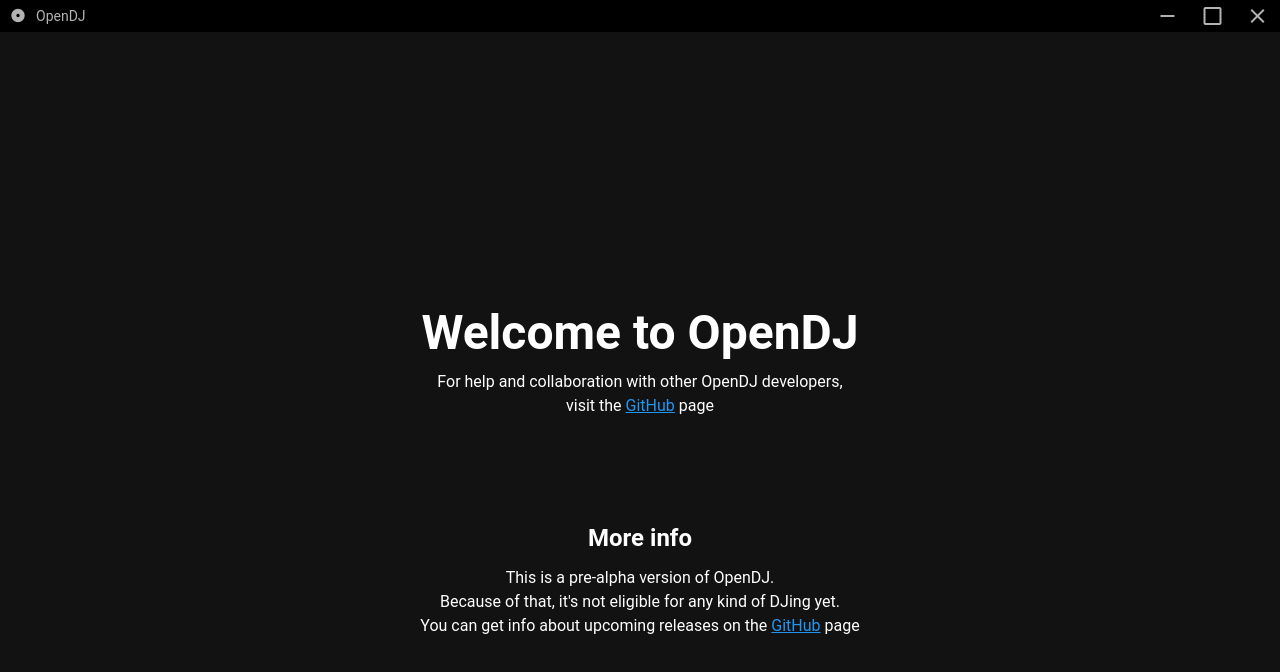
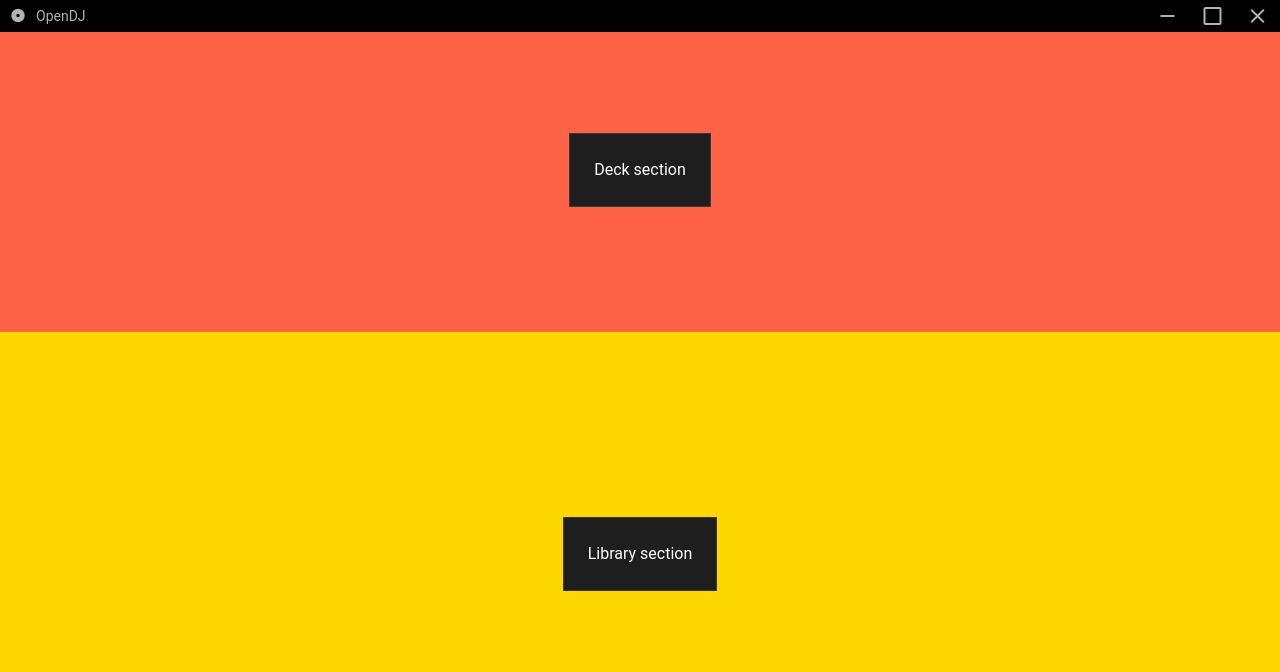
Before and after one commit to petrovicz/OpenDJ, a Vue app: page /#/ in a window 1280 px wide. Shown: the top 672 px of the page. Built offline with nearby package versions, Linux system fonts and the light colour scheme; a small style sheet from the web is missing.

Commit message:
Initial layout

```diff
--- a/src/background.ts
+++ b/src/background.ts
@@ -22,8 +22,10 @@
 function createWindow() {
 	// Create the browser window.
 	win = new BrowserWindow({
-		width: 800,
-		height: 600,
+		width: 1024,
+		height: 768,
+		minWidth: 1024,
+		minHeight: 768,
 		webPreferences: {
 			nodeIntegration: true
 		},
--- /dev/null
+++ b/src/components/DeckSection.vue
@@ -0,0 +1,24 @@
+<template>
+	<div id="deckSection">
+		<v-row align="center" justify="center" style="height: 100%">
+			<v-card class="pa-6" outlined tile>
+				Deck section
+			</v-card>
+		</v-row>
+	</div>
+</template>
+
+<script lang="ts">
+import Vue from 'vue';
+
+export default Vue.extend({
+	data: () => ({})
+});
+</script>
+
+<style>
+#deckSection {
+	background: tomato;
+	height: 300px;
+}
+</style>
--- a/src/components/HelloWorld.vue
+++ /dev/null
@@ -1,63 +0,0 @@
-<template>
-	<v-container>
-		<v-layout text-center wrap>
-			<v-flex xs12>
-				<v-img
-					:src="require('../assets/vinyl.png')"
-					class="my-3"
-					contain
-					height="200"
-				></v-img>
-			</v-flex>
-
-			<v-flex xs12 class="ma-10">
-				<h1 class="display-2 font-weight-bold mb-3">
-					Welcome to OpenDJ
-				</h1>
-				<p class="subheading font-weight-regular">
-					For help and collaboration with other OpenDJ developers,
-					<br />
-					visit the
-					<a
-						href="https://github.com/petrovicz/OpenDJ"
-						target="_blank"
-					>
-						GitHub</a
-					>
-					page
-				</p>
-			</v-flex>
-
-			<v-flex xs12>
-				<div class="my-12"></div>
-			</v-flex>
-
-			<v-flex xs12>
-				<h2 class="headline font-weight-bold mb-3">More info</h2>
-				<p class="subheading font-weight-regular">
-					This is a pre-alpha version of OpenDJ.
-					<br />
-					Because of that, it's not eligible for any kind of DJing
-					yet.
-					<br />
-					You can get info about upcoming releases on the
-					<a
-						href="https://github.com/petrovicz/OpenDJ"
-						target="_blank"
-					>
-						GitHub</a
-					>
-					page
-				</p>
-			</v-flex>
-		</v-layout>
-	</v-container>
-</template>
-
-<script lang="ts">
-import Vue from 'vue';
-
-export default Vue.extend({
-	data: () => ({})
-});
-</script>
--- /dev/null
+++ b/src/components/LibrarySection.vue
@@ -0,0 +1,25 @@
+<template>
+	<div id="librarySection">
+		<v-row align="center" justify="center" style="height: 100%">
+			<v-card class="pa-6" outlined tile>
+				Library section
+			</v-card>
+		</v-row>
+	</div>
+</template>
+
+<script lang="ts">
+import Vue from 'vue';
+
+export default Vue.extend({
+	data: () => ({})
+});
+</script>
+
+<style>
+#librarySection {
+	background: gold;
+	flex: 1 1 auto;
+	overflow: auto;
+}
+</style>
--- a/src/views/Home.vue
+++ b/src/views/Home.vue
@@ -1,14 +1,19 @@
 <template>
-	<HelloWorld />
+	<section style="display: flex; flex-flow: column; height: 100%">
+		<DeckSection />
+		<LibrarySection />
+	</section>
 </template>
 
 <script lang="ts">
 import Vue from 'vue';
-import HelloWorld from '../components/HelloWorld.vue';
+import DeckSection from '@/components/DeckSection.vue';
+import LibrarySection from '@/components/LibrarySection.vue';
 
 export default Vue.extend({
 	components: {
-		HelloWorld
+		DeckSection,
+		LibrarySection
 	}
 });
 </script>
```
